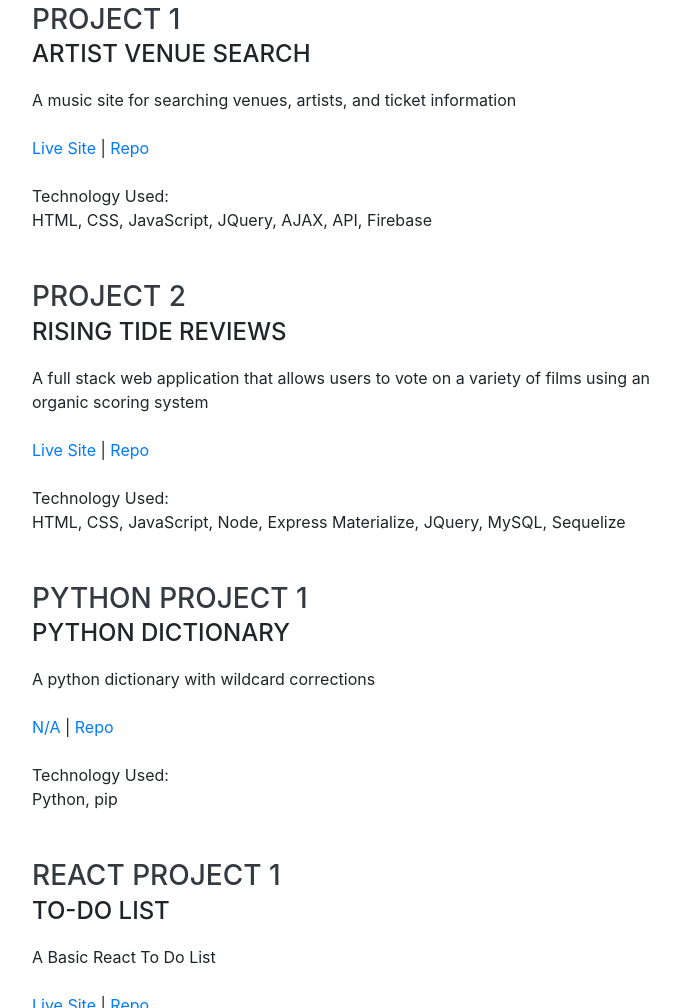
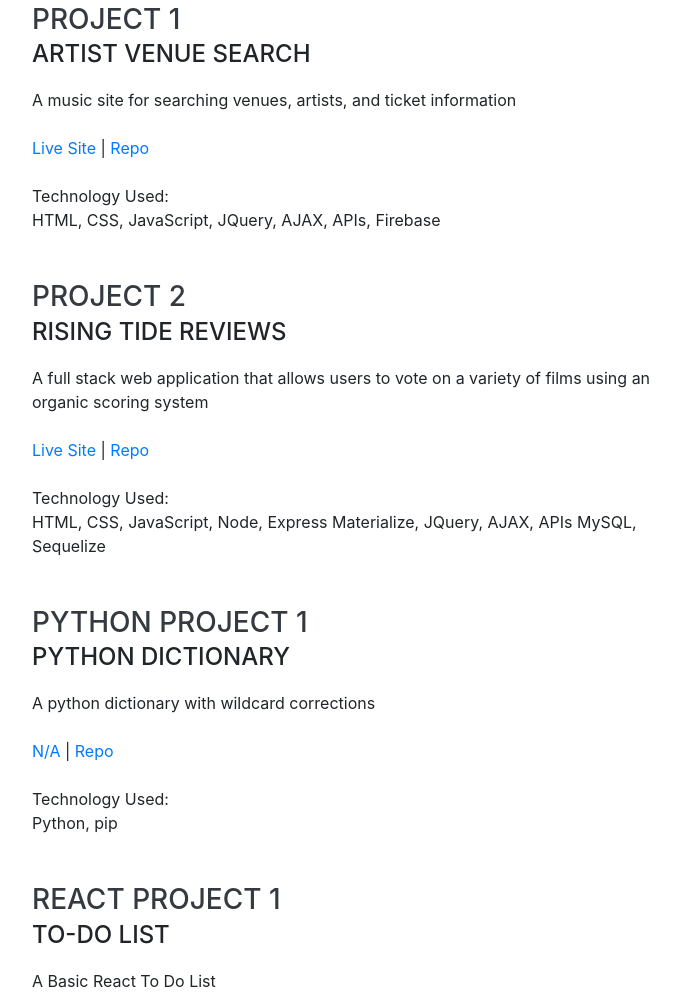
Before and after one commit to robertmoore40/portfolio, a website with bundled scripts: page index.html in a window 1280 px wide. Shown: the part 3795-4803 px from the top of the page, without its empty margins (288-968 px from the left). Built offline with nearby package versions, Linux system fonts and the light colour scheme; a web font is replaced by a local one.

Commit message:
adjusted technologies

```diff
--- a/index.html
+++ b/index.html
@@ -237,7 +237,7 @@
             <div></div>
             <br>
             <div>Technology Used:</div>
-            <div>HTML, CSS, JavaScript, JQuery, AJAX, API, Firebase</div>
+            <div>HTML, CSS, JavaScript, JQuery, AJAX, APIs, Firebase</div>
           </div>
           <div class="resume-date text-md-right">
             <!-- <span class="text-primary"></span> -->
@@ -259,7 +259,7 @@
             <div></div>
             <br>
             <div>Technology Used:</div>
-            <div>HTML, CSS, JavaScript, Node, Express Materialize, JQuery, MySQL, Sequelize</div>
+            <div>HTML, CSS, JavaScript, Node, Express Materialize, JQuery, AJAX, APIs MySQL, Sequelize</div>
           </div>
           <div class="resume-date text-md-right">
             <!-- <span class="text-primary"></span> -->
```
